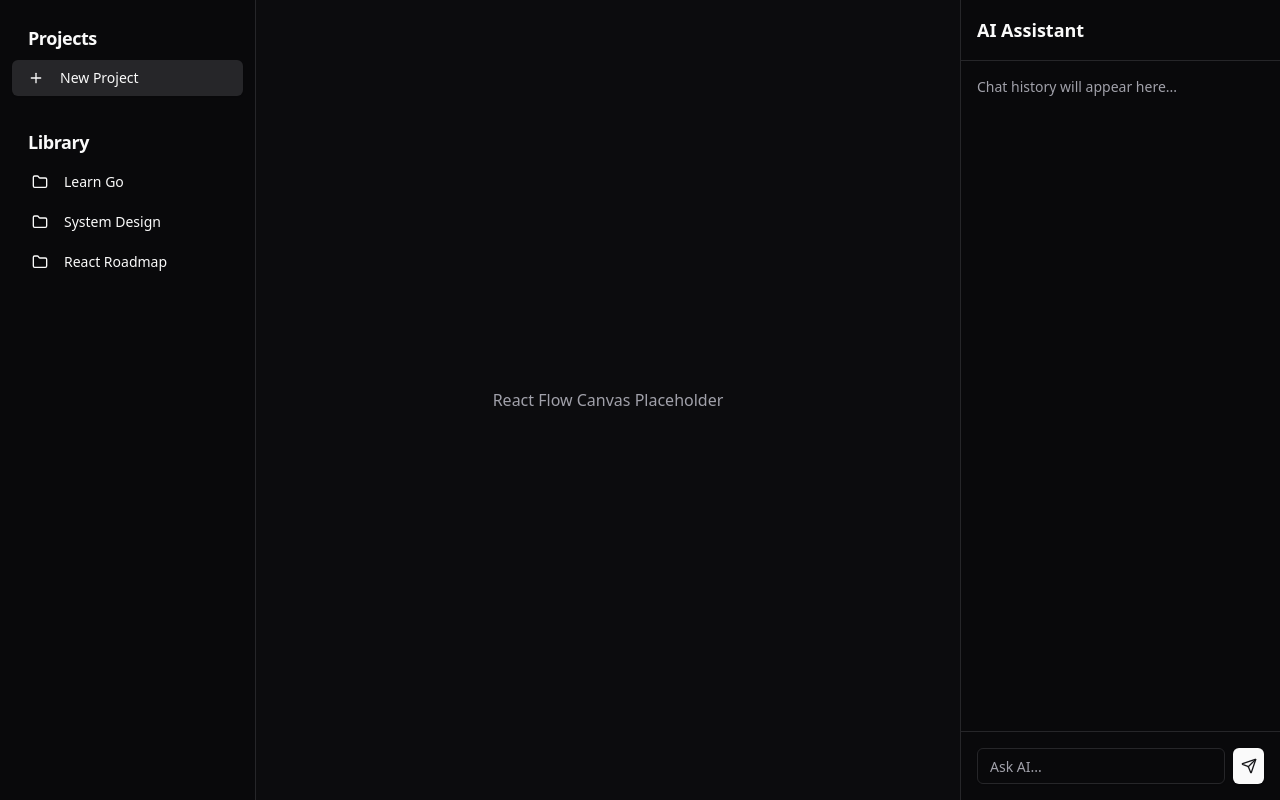
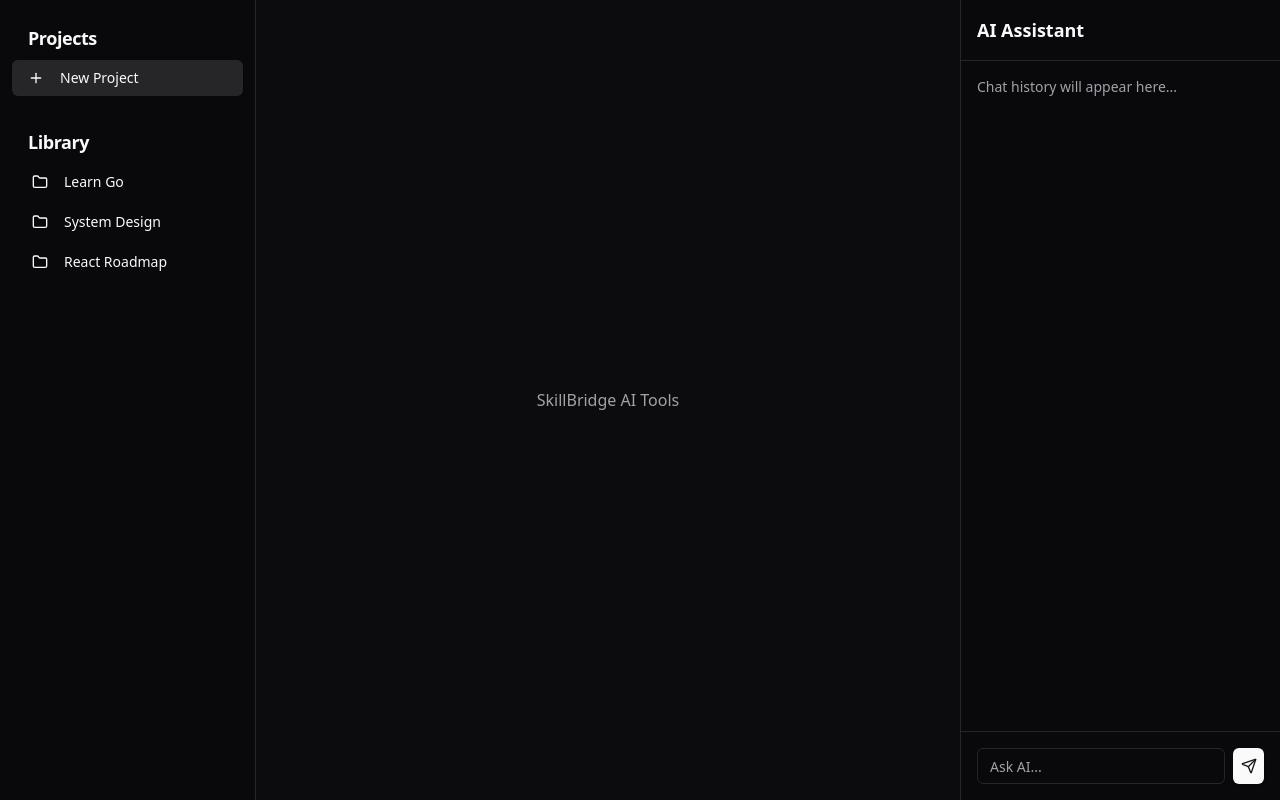
Before and after one commit to bagusardin25/SkillBridge-app, a React (Vite) app: page / in a window 1280 px wide. Built offline with nearby package versions, Linux system fonts and the light colour scheme.

Commit message:
first commit

```diff
--- a/src/App.tsx
+++ b/src/App.tsx
@@ -4,7 +4,7 @@ function App() {
   return (
     <AppLayout>
       <div className="flex items-center justify-center h-full text-muted-foreground">
-        React Flow Canvas Placeholder
+        SkillBridge AI Tools
       </div>
     </AppLayout>
   );
```
